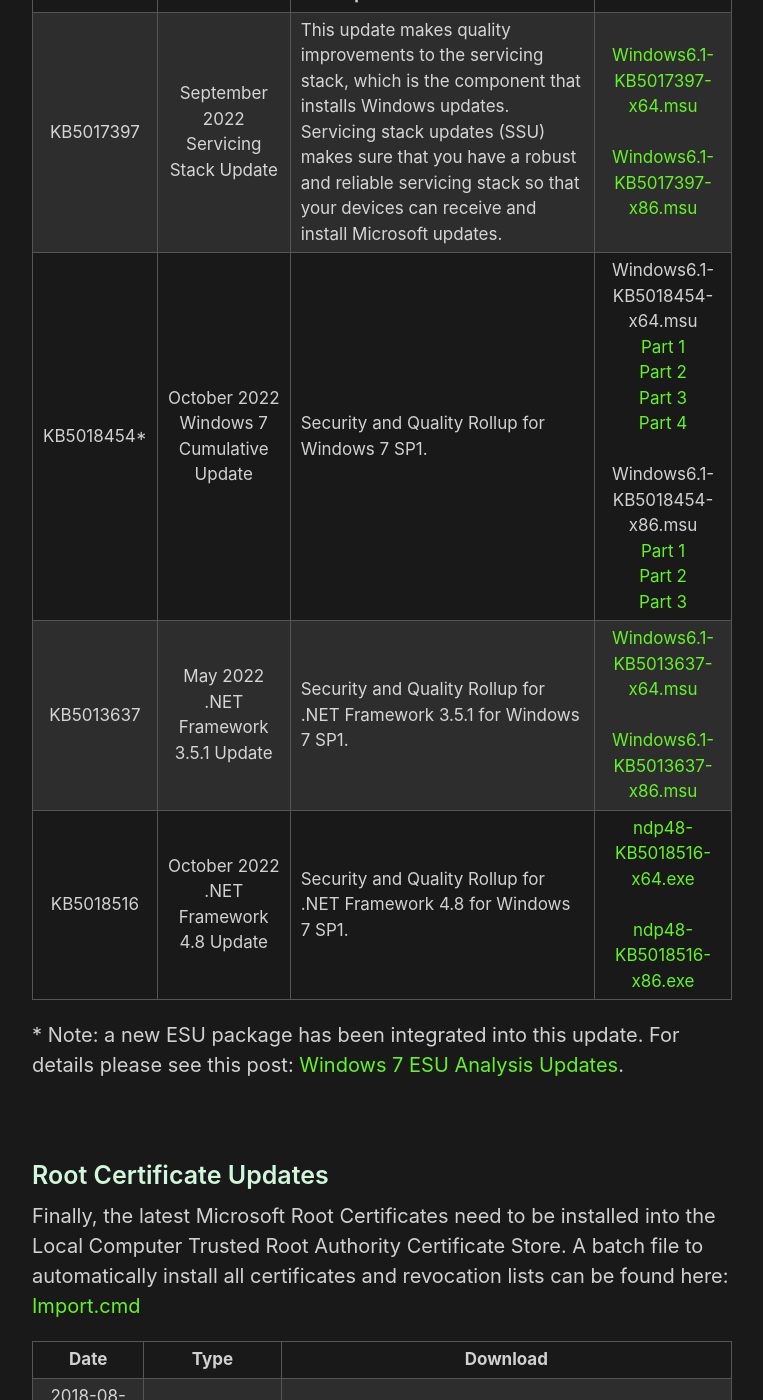
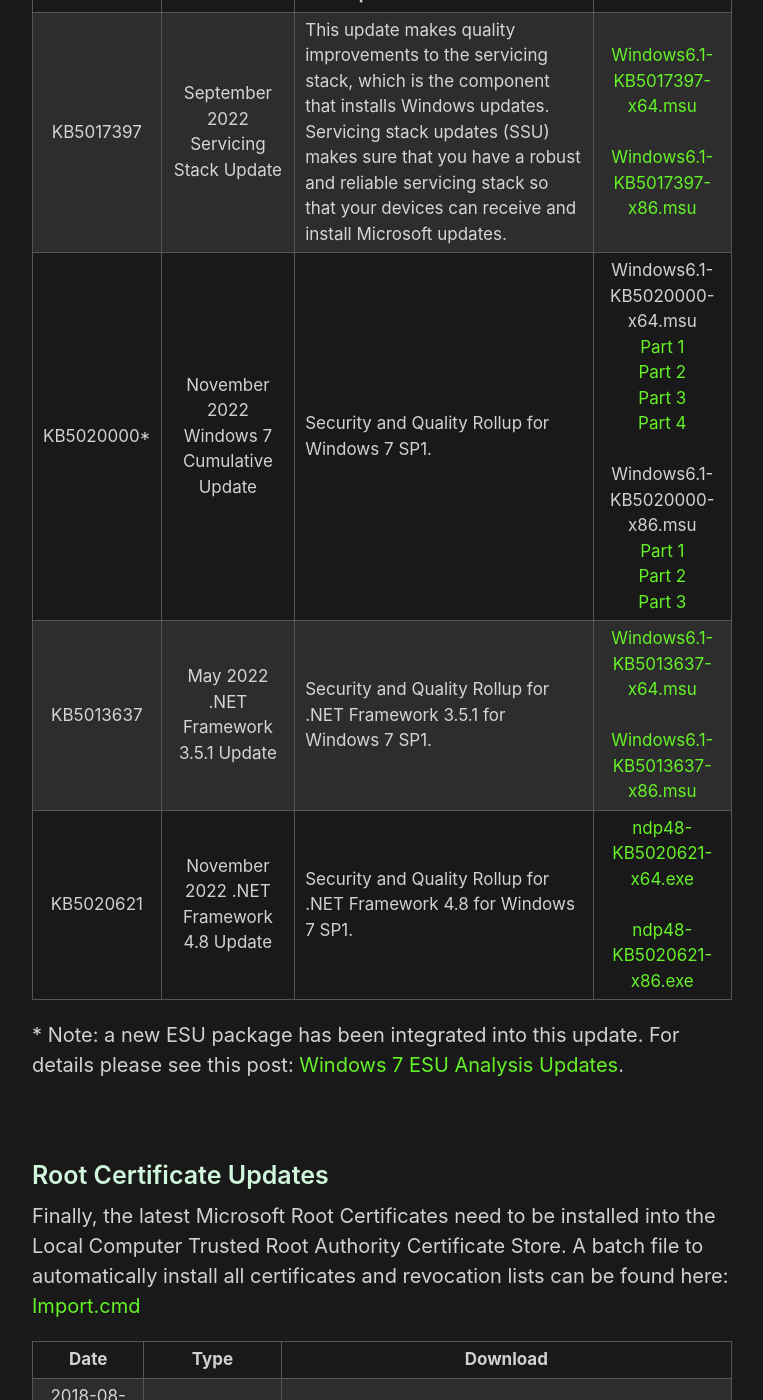
Before and after one commit to HackAndPwn/HackAndPwn.github.io, a Jekyll site: the page built from _posts/2020-05-23-windows-7-esu-patching.md, in a window 1280 px wide and 1400 px high, scrolled down 14244 px. Shown: the whole window, without its empty margins (258-1021 px from the left). Built offline with Jekyll 4.4.1, drawn with Linux system fonts in a browser that asks for light colours; some of the changed text lies outside the part shown.

Commit message:
nov 2022 updates

```diff
--- a/_posts/2020-05-23-windows-7-esu-patching.md
+++ b/_posts/2020-05-23-windows-7-esu-patching.md
@@ -125,12 +125,12 @@
 
 This section describes the latest ESU updates available for Windows 7.  All of these updates are cumulative containing fixes from all previous versions of the updates.  An ESU license is required to install these updates, and only the latest one needs to be installed.
 
-| KB Number   | Name                                     | Description | Download |
-|:-----------:|:----------------------------------------:|-------------|:--------:|
-| KB5017397   | September 2022 Servicing Stack Update    | This update makes quality improvements to the servicing stack, which is the component that installs Windows updates. Servicing stack updates (SSU) makes sure that you have a robust and reliable servicing stack so that your devices can receive and install Microsoft updates. | [Windows6.1-KB5017397-x64.msu](https://github.com/HackAndPwn/Windows-7-Patching/raw/master/07_ESU_Updates/01_Windows6.1-KB5017397-x64.msu) <br>&nbsp;<br> [Windows6.1-KB5017397-x86.msu](https://github.com/HackAndPwn/Windows-7-Patching/raw/master/07_ESU_Updates/01_Windows6.1-KB5017397-x86.msu) |
-| KB5018454\* | October 2022 Windows 7 Cumulative Update | Security and Quality Rollup for Windows 7 SP1. | Windows6.1-KB5018454-x64.msu <br> [Part 1](https://github.com/HackAndPwn/Windows-7-Patching/raw/master/07_ESU_Updates/02_Windows6.1-KB5018454-x64.zip.001) <br> [Part 2](https://github.com/HackAndPwn/Windows-7-Patching/raw/master/07_ESU_Updates/02_Windows6.1-KB5018454-x64.zip.002) <br> [Part 3](https://github.com/HackAndPwn/Windows-7-Patching/raw/master/07_ESU_Updates/02_Windows6.1-KB5018454-x64.zip.003) <br> [Part 4](https://github.com/HackAndPwn/Windows-7-Patching/raw/master/07_ESU_Updates/02_Windows6.1-KB5018454-x64.zip.004) <br>&nbsp;<br> Windows6.1-KB5018454-x86.msu <br> [Part 1](https://github.com/HackAndPwn/Windows-7-Patching/raw/master/07_ESU_Updates/02_Windows6.1-KB5018454-x86.zip.001) <br> [Part 2](https://github.com/HackAndPwn/Windows-7-Patching/raw/master/07_ESU_Updates/02_Windows6.1-KB5018454-x86.zip.002) <br> [Part 3](https://github.com/HackAndPwn/Windows-7-Patching/raw/master/07_ESU_Updates/02_Windows6.1-KB5018454-x86.zip.003) |
-| KB5013637   | May 2022 .NET Framework 3.5.1 Update     | Security and Quality Rollup for .NET Framework 3.5.1 for Windows 7 SP1. | [Windows6.1-KB5013637-x64.msu](https://github.com/HackAndPwn/Windows-7-Patching/raw/master/07_ESU_Updates/03_Windows6.1-KB5013637-x64.msu) <br>&nbsp;<br> [Windows6.1-KB5013637-x86.msu](https://github.com/HackAndPwn/Windows-7-Patching/raw/master/07_ESU_Updates/03_Windows6.1-KB5013637-x86.msu) |
-| KB5018516   | October 2022 .NET Framework 4.8 Update   | Security and Quality Rollup for .NET Framework 4.8 for Windows 7 SP1. | [ndp48-KB5018516-x64.exe](https://github.com/HackAndPwn/Windows-7-Patching/raw/master/07_ESU_Updates/04_ndp48-KB5018516-x64.exe) <br>&nbsp;<br> [ndp48-KB5018516-x86.exe](https://github.com/HackAndPwn/Windows-7-Patching/raw/master/07_ESU_Updates/04_ndp48-KB5018516-x86.exe) |
+| KB Number   | Name                                      | Description | Download |
+|:-----------:|:-----------------------------------------:|-------------|:--------:|
+| KB5017397   | September 2022 Servicing Stack Update     | This update makes quality improvements to the servicing stack, which is the component that installs Windows updates. Servicing stack updates (SSU) makes sure that you have a robust and reliable servicing stack so that your devices can receive and install Microsoft updates. | [Windows6.1-KB5017397-x64.msu](https://github.com/HackAndPwn/Windows-7-Patching/raw/master/07_ESU_Updates/01_Windows6.1-KB5017397-x64.msu) <br>&nbsp;<br> [Windows6.1-KB5017397-x86.msu](https://github.com/HackAndPwn/Windows-7-Patching/raw/master/07_ESU_Updates/01_Windows6.1-KB5017397-x86.msu) |
+| KB5020000\* | November 2022 Windows 7 Cumulative Update | Security and Quality Rollup for Windows 7 SP1. | Windows6.1-KB5020000-x64.msu <br> [Part 1](https://github.com/HackAndPwn/Windows-7-Patching/raw/master/07_ESU_Updates/02_Windows6.1-KB5020000-x64.zip.001) <br> [Part 2](https://github.com/HackAndPwn/Windows-7-Patching/raw/master/07_ESU_Updates/02_Windows6.1-KB5020000-x64.zip.002) <br> [Part 3](https://github.com/HackAndPwn/Windows-7-Patching/raw/master/07_ESU_Updates/02_Windows6.1-KB5020000-x64.zip.003) <br> [Part 4](https://github.com/HackAndPwn/Windows-7-Patching/raw/master/07_ESU_Updates/02_Windows6.1-KB5020000-x64.zip.004) <br>&nbsp;<br> Windows6.1-KB5020000-x86.msu <br> [Part 1](https://github.com/HackAndPwn/Windows-7-Patching/raw/master/07_ESU_Updates/02_Windows6.1-KB5020000-x86.zip.001) <br> [Part 2](https://github.com/HackAndPwn/Windows-7-Patching/raw/master/07_ESU_Updates/02_Windows6.1-KB5020000-x86.zip.002) <br> [Part 3](https://github.com/HackAndPwn/Windows-7-Patching/raw/master/07_ESU_Updates/02_Windows6.1-KB5020000-x86.zip.003) |
+| KB5013637   | May 2022 .NET Framework 3.5.1 Update      | Security and Quality Rollup for .NET Framework 3.5.1 for Windows 7 SP1. | [Windows6.1-KB5013637-x64.msu](https://github.com/HackAndPwn/Windows-7-Patching/raw/master/07_ESU_Updates/03_Windows6.1-KB5013637-x64.msu) <br>&nbsp;<br> [Windows6.1-KB5013637-x86.msu](https://github.com/HackAndPwn/Windows-7-Patching/raw/master/07_ESU_Updates/03_Windows6.1-KB5013637-x86.msu) |
+| KB5020621   | November 2022 .NET Framework 4.8 Update   | Security and Quality Rollup for .NET Framework 4.8 for Windows 7 SP1. | [ndp48-KB5020621-x64.exe](https://github.com/HackAndPwn/Windows-7-Patching/raw/master/07_ESU_Updates/04_ndp48-KB5020621-x64.exe) <br>&nbsp;<br> [ndp48-KB5020621-x86.exe](https://github.com/HackAndPwn/Windows-7-Patching/raw/master/07_ESU_Updates/04_ndp48-KB5020621-x86.exe) |
 
 \* Note: a new ESU package has been integrated into this update.  For details please see this post: [Windows 7 ESU Analysis Updates](https://hackandpwn.com/windows-7-esu-analysis-updates/).
 
@@ -425,3 +425,8 @@
 * Updated Microsoft EV ECC Root Certificate Authority 2017.crl.
 * Updated Microsoft EV RSA Root Certificate Authority 2017.crl.
 * Updated Microsoft Time Stamp Root Certificate Authority 2014.crl.
+
+### Update 2022-11-27
+* Replaced October 2022 Monthly Update (KB5018454) with November 2022 Monthly Update (KB5020000).
+* Replaced October 2022 .NET Framework 4.8 Update (KB5018516) with November 2022 .NET Framework 4.8 Update (KB5020621).
+* Updated Microsoft ECC Root Certificate Authority 2017.crl
```
Also changed, not shown: other parts of _posts/2020-05-23-windows-7-esu-patching.md (+2 -2 lines), _posts/2020-09-12-windows-7-esu-analysis-updates.md (+14 -10 lines).
